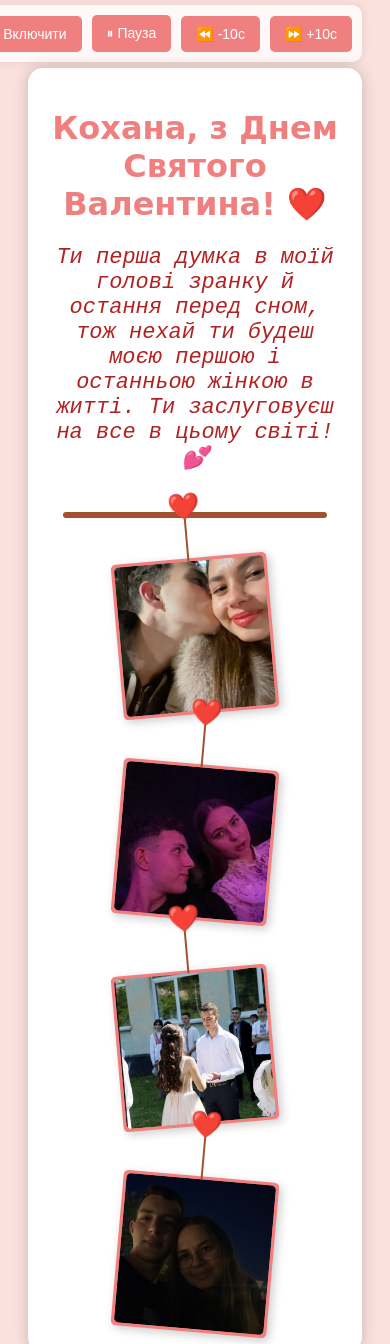
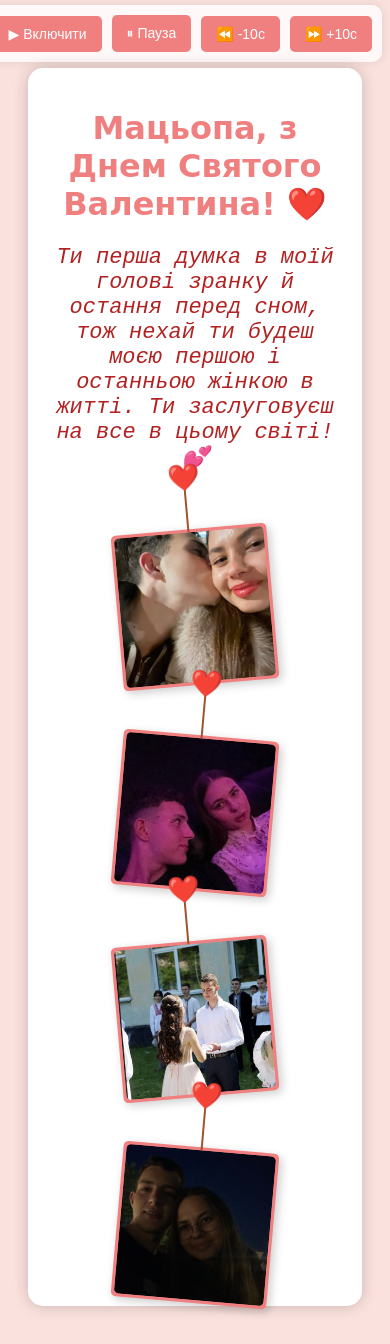
Before and after one commit to nazar-miller/forjulia, a plain HTML site: page index.html in a window 390 px wide. Shown: the top 1344 px of the page. Drawn offline with Linux system fonts and the light colour scheme.

Commit message:
Update index.html

```diff
--- a/index.html
+++ b/index.html
@@ -129,6 +129,18 @@
             white-space: nowrap;
 
         }
+        @media (max-width: 768px) {
+    .photo-line{
+        display: none; /* Приховує елемент */
+    }
+    .photos{
+        top:17px
+    }
+    .audio-controls{
+        right:0px
+    }
+}
+
         @keyframes float {
             0% {
                 transform: translateY(100vh);
@@ -138,6 +150,7 @@
                 transform: translateY(-10vh);
                 opacity: 0;
             }
+
         }
     </style>
 </head>
@@ -151,7 +164,7 @@
     </div>
 
     <div class="container">
-        <h1>Кохана, з Днем Святого Валентина! ❤️</h1>
+        <h1>Мацьопа, з Днем Святого Валентина! ❤️</h1>
         <p class="message">Ти перша думка в моїй голові зранку й остання перед сном, тож нехай ти будеш моєю першою і останньою жінкою в житті. Ти заслуговуєш на все в цьому світі!
             💕</p>
         <div class="photo-line"></div>
```
